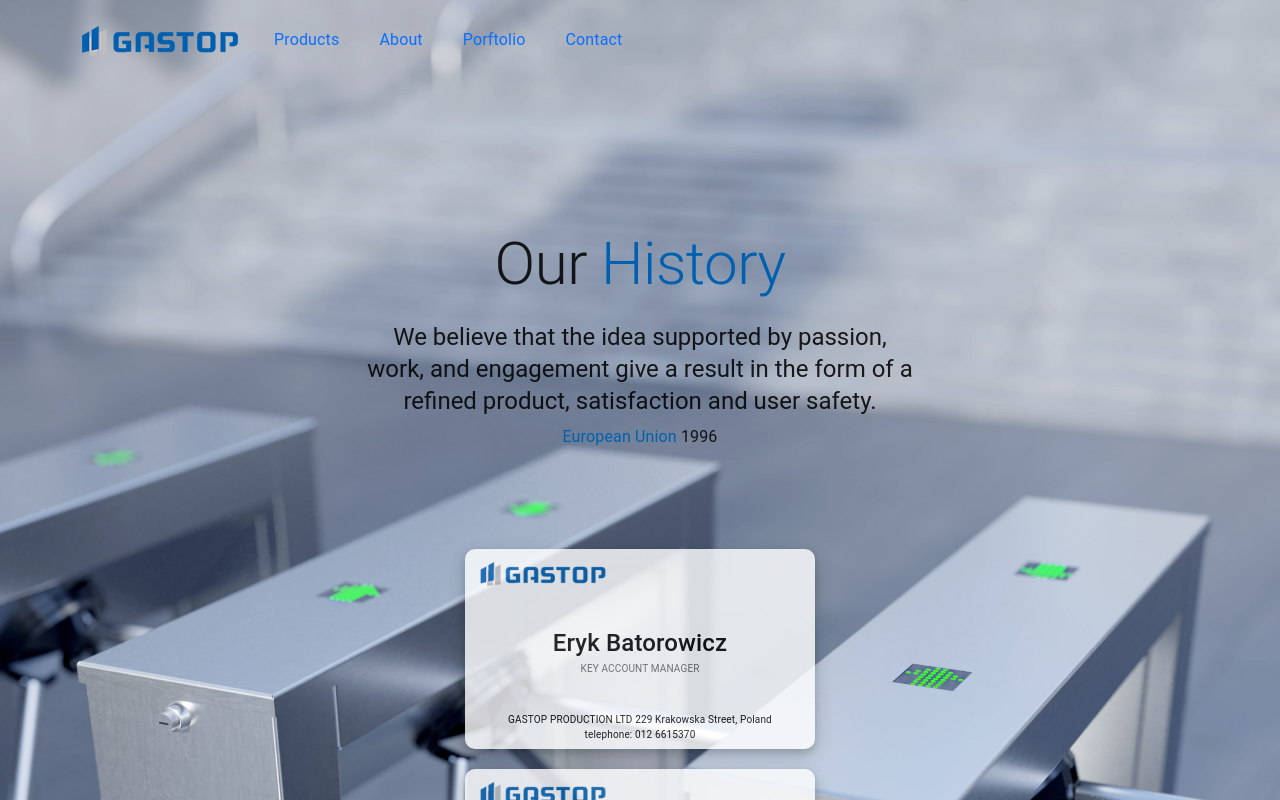
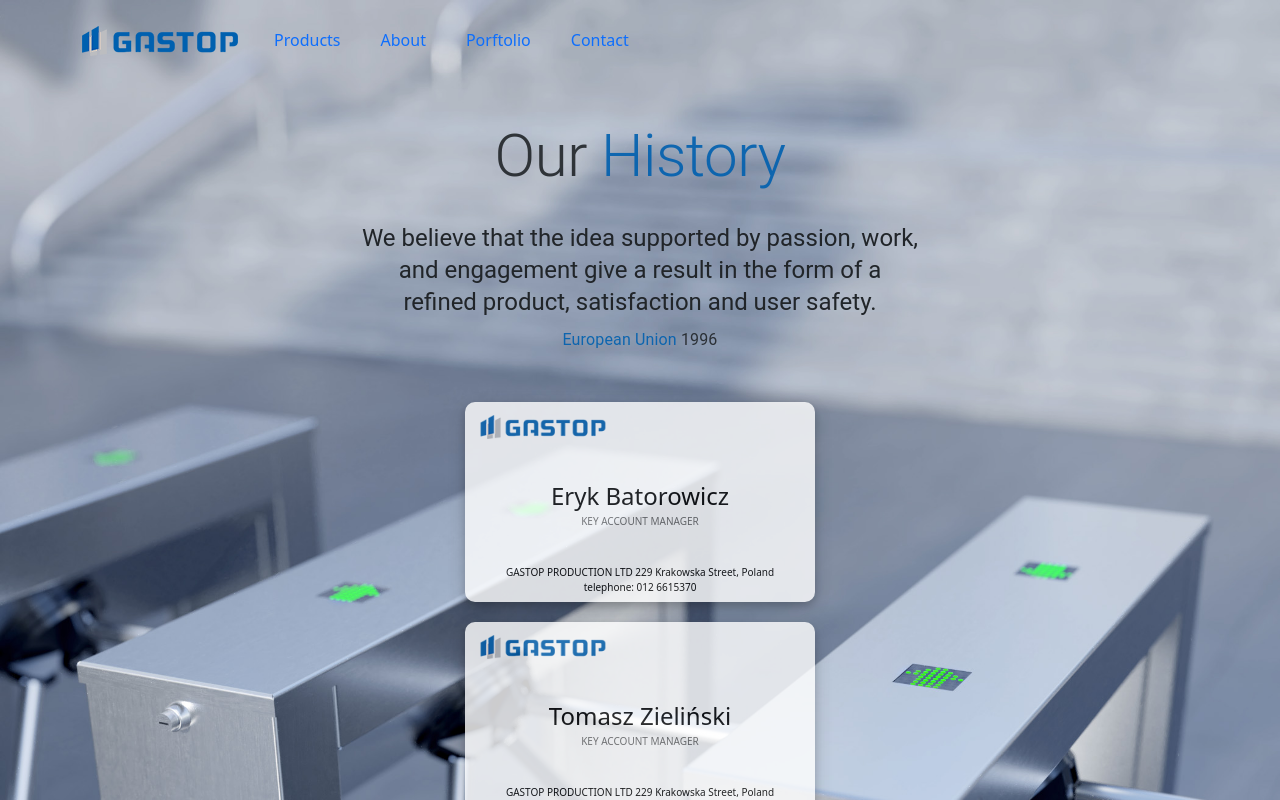
Before and after one commit to Lucas-PL/client, a React (Create React App) app: page /About in a window 1280 px wide. Shown: the top 800 px of the page. Built offline with nearby package versions, Linux system fonts and the light colour scheme.

Commit message:
new maintitle

```diff
--- /dev/null
+++ b/src/Components/MainTitle.js
@@ -0,0 +1,22 @@
+import React from 'react';
+import styles from '../Components/MainTitle.module.scss';
+import Typography from '@mui/material/Typography';
+
+
+export default function MainTitle(props) {
+    return (
+        <div className={styles.mainDiv}>
+            <div className={styles.backgroundDiv}>
+                <Typography className={styles.upperText} variant="h2" component="h1">
+                    {props.titleOne} <span style={{ color: "#0060af" }}>{props.titleTwo}</span>
+                </Typography>
+
+                <Typography variant="h5" component="h2">
+                    {props.text}
+                </Typography>
+
+                <Typography className={styles.bottomText} variant="body1"><span style={{ color: "#0060af" }}>European Union</span> 1996</Typography>
+            </div>
+        </div>
+    )
+}
--- /dev/null
+++ b/src/Components/MainTitle.module.scss
@@ -0,0 +1,51 @@
+@keyframes slideInLeft {
+    0% {    transform: translate(-150px, -50px) rotate(-5deg);
+
+            opacity: 0;                 }
+    100% {  transform: translate(0,0) rotate(0deg);
+
+            opacity: 1;   }
+  }
+
+
+
+.mainDiv {
+    display: flex;
+    justify-content: center;
+    align-items: center;
+    padding: 20px;
+    width: 100%;
+}
+
+
+.backgroundDiv {
+    display: flex;
+    flex-direction: column;
+    justify-content: center;
+    align-items: center;
+    background-color: grey;
+    padding: 20px;
+    width: 600px;
+    border-radius: 10px;
+    background-color: rgba(255, 255, 255, 0.6);
+    animation: 0.3s ease-out 0s 1 slideInLeft;
+}
+
+.upperText {
+    padding-bottom: 30px;
+    opacity: 0.9;
+
+}
+
+.bottomText {
+    padding: 10px;
+    opacity: 0.9;
+
+}
+
+
+@media only screen and (min-width: 1000px) {
+    .backgroundDiv {
+        background-color: rgb(0, 214, 252, 0);
+    }
+}
--- a/src/Components/ProductMenuItem.js
+++ b/src/Components/ProductMenuItem.js
@@ -14,7 +14,7 @@
   if (props.gate == "ga2") { ggg = ga2} else { ggg = sg2}
   return (
     <div style={{ padding: "2%" }}>
-      <Card sx={{ width: "100%", maxWidth: "300px" }}>
+      <Card sx={{ width: "100%", maxWidth: "350px" }}>
         <CardMedia
           component="img"
           alt="Turnstile GA2"
--- a/src/Pages/About.js
+++ b/src/Pages/About.js
@@ -1,17 +1,18 @@
 import Menu from '../Components/Menu';
 import PageTitle from '../Components/PageTitle';
 import VisitCard from '../Components/VisitCard';
+import MainTitle from '../Components/MainTitle';
 
 export default function About() {
 
     return (
       <>
+      <div className="App">
+      <MainTitle
+        titleOne="Our"
+        titleTwo="History"
+        text="We believe that the idea supported by passion, work, and engagement give a result in the form of a refined product, satisfaction and user safety."/>
 
-      <div className="App">
-          <PageTitle
-          titleOne="Our"
-          titleTwo="History"
-          text="We believe that the idea supported by passion, work, and engagement give a result in the form of a refined product, satisfaction and user safety."/>
       </div>
       <VisitCard name="Eryk Batorowicz"/>
       <VisitCard name="Tomasz Zieliński"/>
--- a/src/Pages/Contact.js
+++ b/src/Pages/Contact.js
@@ -1,10 +1,11 @@
-import PageTitle from '../Components/PageTitle';
+import MainTitle from '../Components/MainTitle';
+
 
 export default function Contact() {
 
     return (
       <div className="App">
-          <PageTitle titleOne="Contact" titleTwo="Us"/>
+          <MainTitle titleOne="Contact" titleTwo="Us"/>
       </div>
     )
   }
--- a/src/Pages/MainPage.js
+++ b/src/Pages/MainPage.js
@@ -1,11 +1,11 @@
 import Menu from '../Components/Menu';
-import PageTitle from '../Components/PageTitle';
+import MainTitle from '../Components/MainTitle';
 
 export default function MainPage() {
 
     return (
       <div className="App">
-          <PageTitle
+          <MainTitle
             titleOne="Our"
             titleTwo="Branch"
             text="Our Company is primarly engaged in manufacturing turnstiles, speedgates, swinggates and accessories."/>
--- a/src/Pages/Portfolio.js
+++ b/src/Pages/Portfolio.js
@@ -1,10 +1,10 @@
-import PageTitle from '../Components/PageTitle';
+import MainTitle from '../Components/MainTitle';
 
 export default function Portfolio() {
 
     return (
       <div className="App">
-          <PageTitle
+          <MainTitle
             titleOne="Our"
             titleTwo="Portfolio"
             text="Thousands of installations worldwide."/>
--- a/src/Pages/Products.js
+++ b/src/Pages/Products.js
@@ -1,7 +1,7 @@
-import PageTitle from '../Components/PageTitle';
+import MainTitle from '../Components/MainTitle';
 import ProductMenuItem from '../Components/ProductMenuItem';
 import Container from 'react-bootstrap/Container';
-import Menu from '../Components/Menu';
+
 import styles from '../Pages/Products.module.scss';
 
 export default function MainPage() {
@@ -9,7 +9,7 @@
   return (
     <>
       <div className="App">
-        <PageTitle
+        <MainTitle
           titleOne="Our"
           titleTwo=" Products"
           text="Our products make the world safer" />
```
